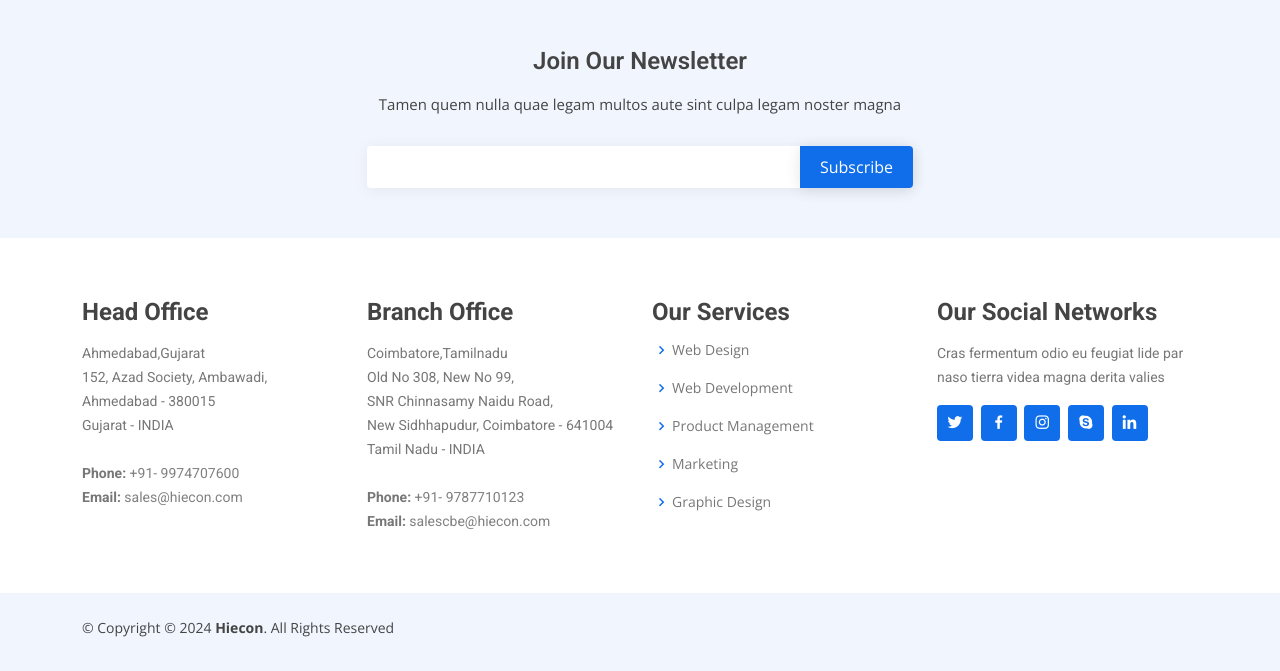
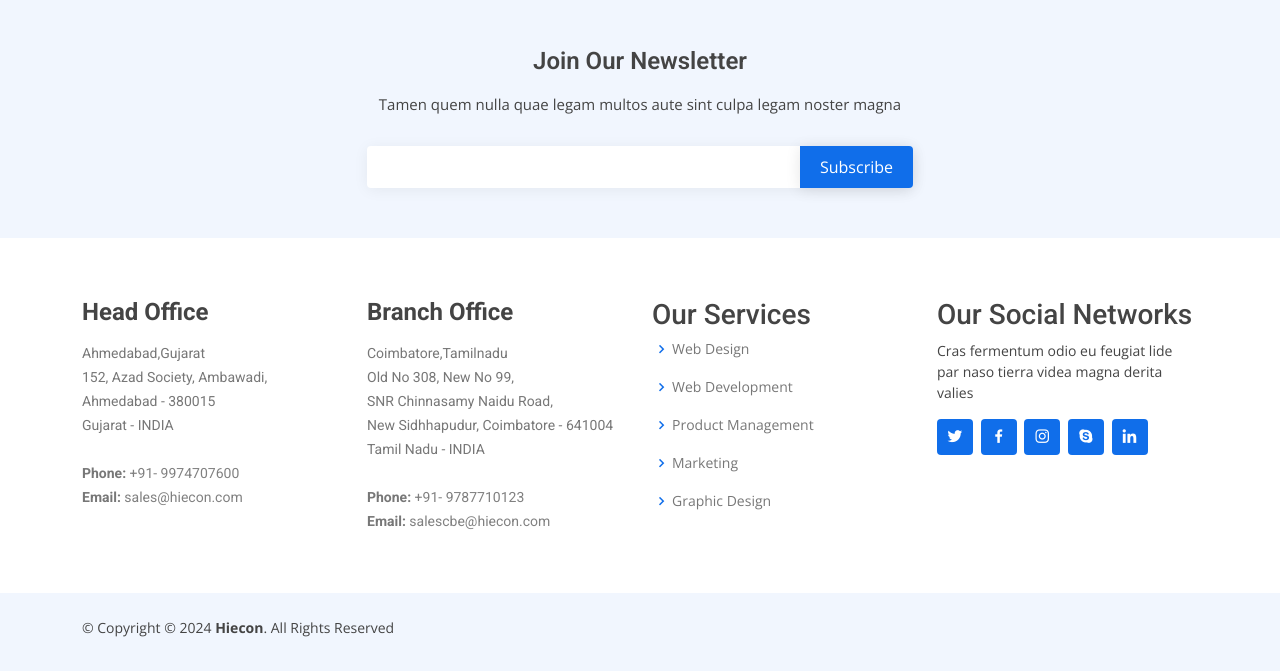
Before and after one commit to Smit0921/hiecon-website, a Django app: page /about/ in a window 1280 px wide. Shown: the part 1197-1868 px from the top of the page. Run offline with Django 5.2, Linux system fonts and the light colour scheme; parts of the project's set-up code (start-up, migrations or seed data) failed here and were passed over; some libraries are stand-ins or nearby versions.

Commit message:
new change

```diff
--- a/hiecon/templates/base.html
+++ b/hiecon/templates/base.html
@@ -219,7 +219,7 @@
                 </p>
               </div>
 
-              <div class="col-lg-3 col-md-6 footer-links footer-contact">
+              <div class="col-lg-3 col-md-6 footer-links">
                 <h3>Our Services
                   <span></span></h3>
                 <ul>
@@ -231,7 +231,7 @@
                 </ul>
               </div>
 
-              <div class="col-lg-3 col-md-6 footer-links footer-contact">
+              <div class="col-lg-3 col-md-6 footer-links">
                 <h3>Our Social Networks<span></span></h3>
                 <p>Cras fermentum odio eu feugiat lide par naso tierra videa magna derita valies</p>
                 <div class="social-links mt-3">
@@ -287,7 +287,4 @@
   </script>
   {% endif %}
 
-
-
-
     </html>
```
